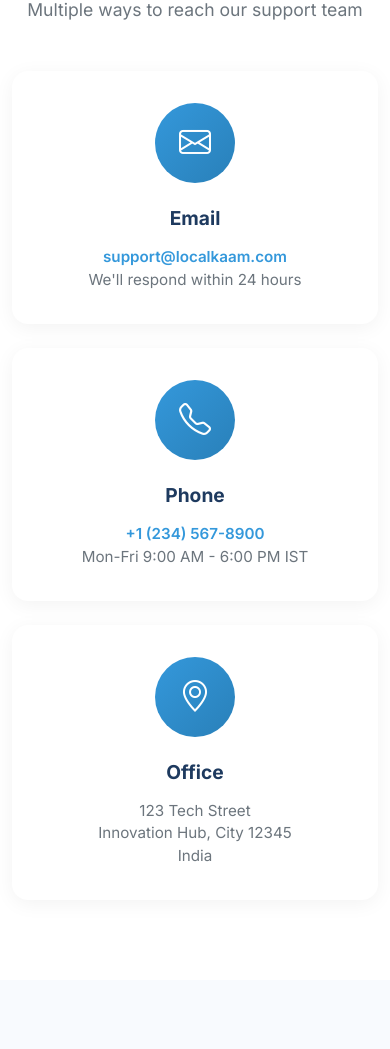
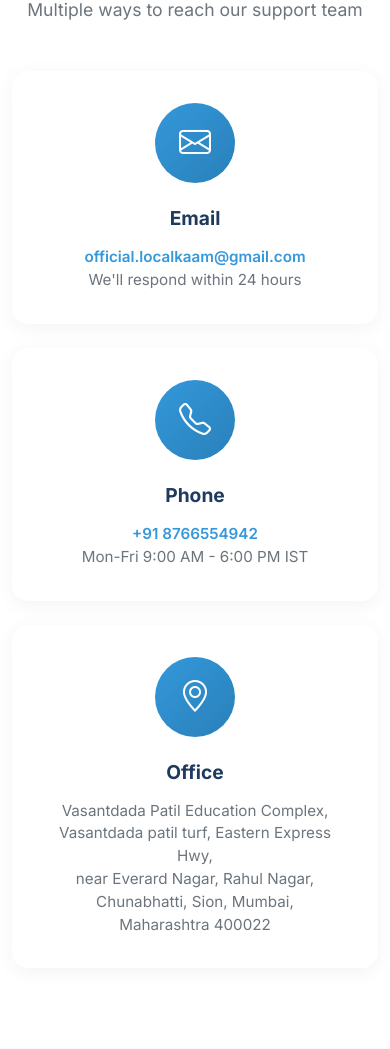
Before and after one commit to parthkariya3010-create/LOCALKAAM-, a Django app: page /contact/ in a window 390 px wide. Shown: the part 625-1674 px from the top of the page. Run offline with Django 5.2, Linux system fonts and the light colour scheme.

Commit message:
update: change contact page details with official email, phone, and office address

```diff
--- a/templates/contact_us.html
+++ b/templates/contact_us.html
@@ -576,7 +576,7 @@
                          </div>
                          <h4>Email</h4>
                          <p>
-                            <a href="mailto:support@localkaam.com">support@localkaam.com</a><br>
+                             <a href="mailto:official.localkaam@gmail.com">official.localkaam@gmail.com</a><br>
                              We'll respond within 24 hours
                          </p>
                      </div>
@@ -589,7 +589,7 @@
                          </div>
                          <h4>Phone</h4>
                          <p>
-                            <a href="tel:+12345678900">+1 (234) 567-8900</a><br>
+                             <a href="tel:+918766554942">+91 8766554942</a><br>
                              Mon-Fri 9:00 AM - 6:00 PM IST
                          </p>
                      </div>
@@ -602,9 +602,11 @@
                          </div>
                          <h4>Office</h4>
                          <p>
-                            123 Tech Street<br>
-                            Innovation Hub, City 12345<br>
-                            India
+                             Vasantdada Patil Education Complex,<br>
+                             Vasantdada patil turf, Eastern Express Hwy,<br>
+                             near Everard Nagar, Rahul Nagar,<br>
+                             Chunabhatti, Sion, Mumbai,<br>
+                             Maharashtra 400022
                          </p>
                      </div>
                  </div>
@@ -789,7 +791,7 @@
          <div class="container text-center">
              <h2 style="font-weight: 700; margin-bottom: 1rem;">Still have questions?</h2>
              <p style="font-size: 1.1rem; margin-bottom: 2rem;">Visit our FAQ page or reach out to our support team</p>
-            <a href="mailto:support@localkaam.com" class="btn btn-light" style="padding: 0.8rem 2rem; font-weight: 600;">
+             <a href="mailto:official.localkaam@gmail.com" class="btn btn-light" style="padding: 0.8rem 2rem; font-weight: 600;">
                  Email Us <i class="bi bi-arrow-right ms-2"></i>
              </a>
          </div>
@@ -823,8 +825,8 @@
                 </div>
                  <div class="col-lg-3">
                      <h5>Contact</h5>
-                    <p><i class="bi bi-envelope me-2"></i>support@localkaam.com</p>
-                    <p><i class="bi bi-phone me-2"></i>+1 234 567 8900</p>
+                     <p><i class="bi bi-envelope me-2"></i>official.localkaam@gmail.com</p>
+                     <p><i class="bi bi-phone me-2"></i>+91 8766554942</p>
                  </div>
             </div>
             <div class="footer-bottom">
```
Lines whose indentation alone changed are shown as unchanged.
